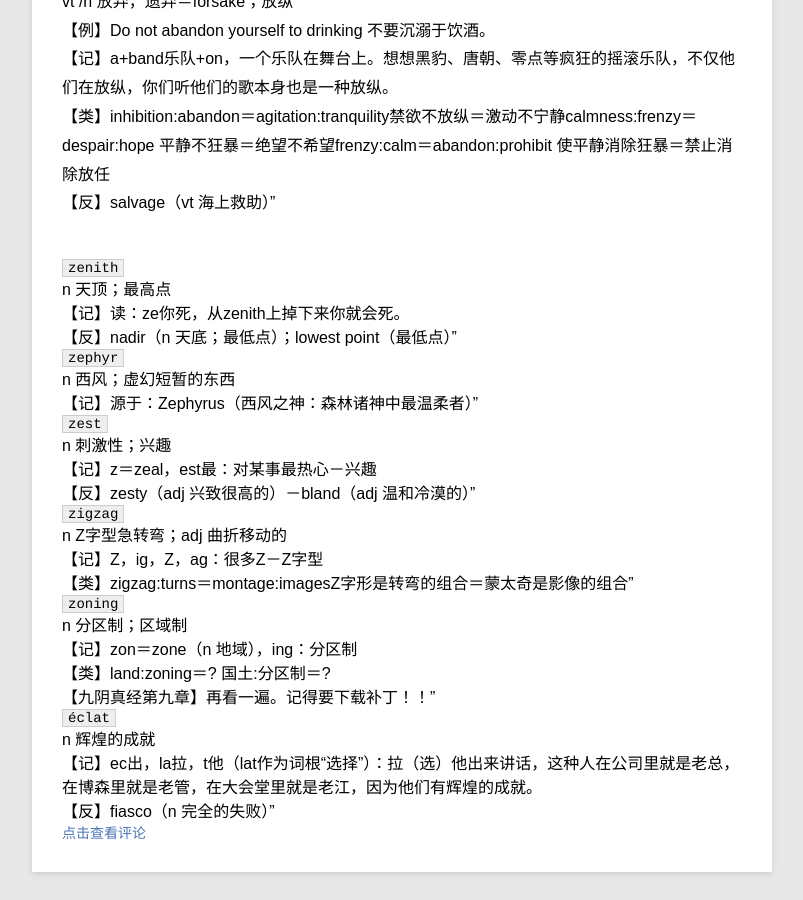
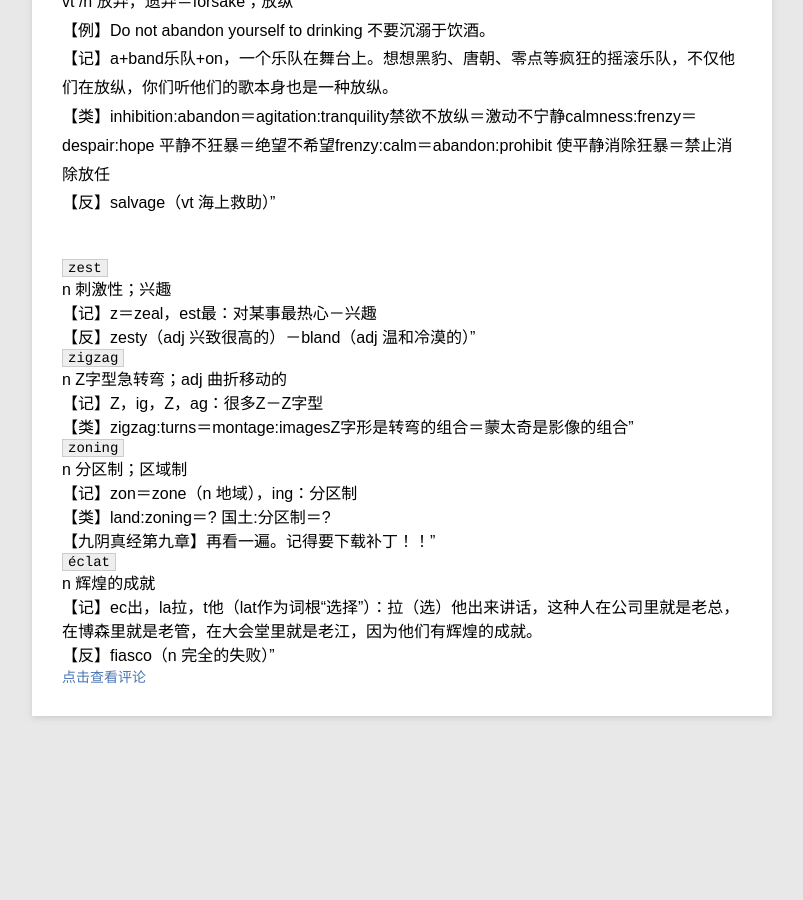
Before and after one commit to JuuW/blog, a Jekyll site: the page built from _posts/blog/2015-08-13-Red_Bibble(A).md, in a window 1280 px wide and 900 px high, scrolled down 679 px. Shown: the whole window, without its empty margins (78-881 px from the left). Built offline with Jekyll 4.4.1, drawn with Linux system fonts in a browser that asks for light colours; after the commit the page ends 1475 px from its top, so only the background shows below that.

Commit message:
Update 2015-08-13-Red_Bibble(A).md

```diff
--- a/_posts/blog/2015-08-13-Red_Bibble(A).md
+++ b/_posts/blog/2015-08-13-Red_Bibble(A).md
@@ -10,9 +10,11 @@ n 算盘<br />【源】源自希伯来语abaq“灰尘”，因为算盘很容
 
 # `abandon`
 vt /n 放弃，遗弃＝forsake；放纵<br />【例】Do not abandon yourself to drinking 不要沉溺于饮酒。<br />【记】a+band乐队+on，一个乐队在舞台上。想想黑豹、唐朝、零点等疯狂的摇滚乐队，不仅他们在放纵，你们听他们的歌本身也是一种放纵。<br />【类】inhibition:abandon＝agitation:tranquility禁欲不放纵＝激动不宁静calmness:frenzy＝despair:hope  平静不狂暴＝绝望不希望frenzy:calm＝abandon:prohibit  使平静消除狂暴＝禁止消除放任<br />【反】salvage（vt 海上救助）"<br/>
-# `zenith`<br/>n 天顶；最高点<br />【记】读：ze你死，从zenith上掉下来你就会死。<br />【反】nadir（n 天底；最低点）；lowest point（最低点）"<br/>
-# `zephyr`<br/>n 西风；虚幻短暂的东西<br />【记】源于：Zephyrus（西风之神：森林诸神中最温柔者）"<br/>
+
 # `zest`<br/>n 刺激性；兴趣<br />【记】z＝zeal，est最：对某事最热心－兴趣<br />【反】zesty（adj 兴致很高的）－bland（adj 温和冷漠的）"<br/>
+
 # `zigzag`<br/>n Z字型急转弯；adj 曲折移动的<br />【记】Z，ig，Z，ag：很多Z－Z字型<br />【类】zigzag:turns＝montage:imagesZ字形是转弯的组合＝蒙太奇是影像的组合"<br/>
+
 # `zoning`<br/>n 分区制；区域制<br />【记】zon＝zone（n 地域），ing：分区制<br />【类】land:zoning＝?   国土:分区制＝?<br />【九阴真经第九章】再看一遍。记得要下载补丁！！"<br/>
+
 # `éclat`<br/>n 辉煌的成就<br />【记】ec出，la拉，t他（lat作为词根“选择”）：拉（选）他出来讲话，这种人在公司里就是老总，在博森里就是老管，在大会堂里就是老江，因为他们有辉煌的成就。<br />【反】fiasco（n 完全的失败）"<br/>
```
